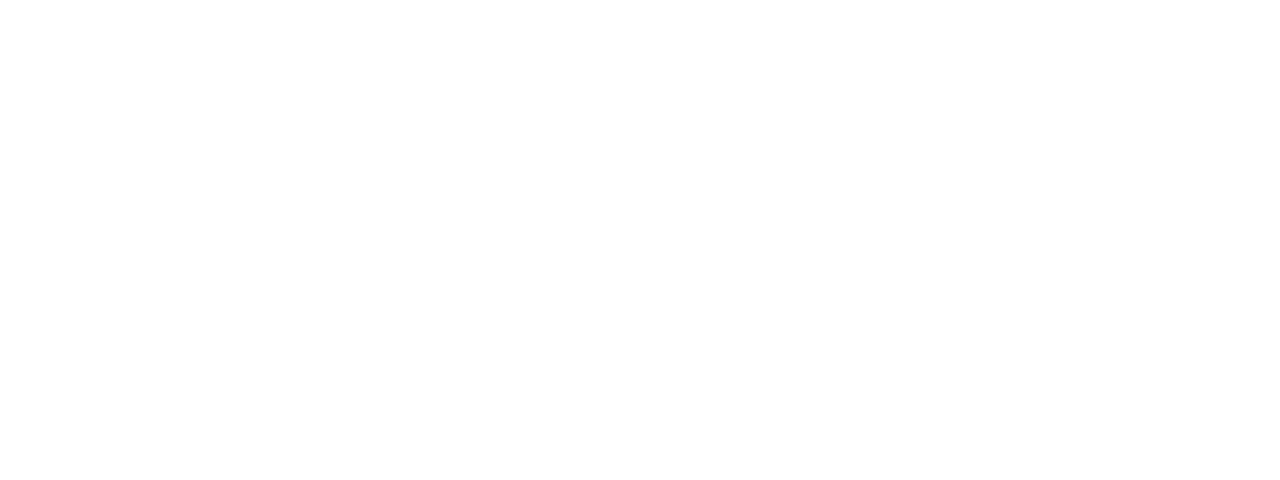
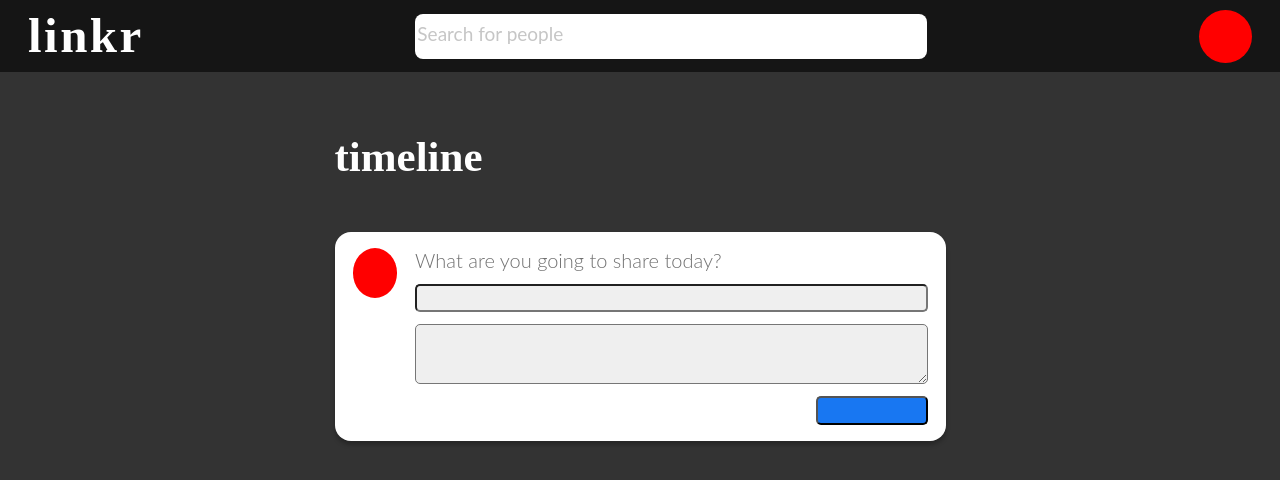
Before and after one commit to starunz/Linkr, a JavaScript app: page /timeline in a window 1280 px wide. Before the commit this address had no page. Shown: the top 480 px of the page. Built offline with nearby package versions, Linux system fonts and the light colour scheme.

Commit message:
feat: publish

```diff
--- a/src/App.js
+++ b/src/App.js
@@ -7,7 +7,7 @@
   return (
       <BrowserRouter>
         <Routes>
-          <Route path="/home" element={<Home/>} />
+          <Route path="/timeline" element={<Home/>} />
         </Routes>
       </BrowserRouter>
   );
--- a/src/components/header/index.js
+++ b/src/components/header/index.js
@@ -1,16 +1,11 @@
 import { Container, Logo, Input, ImageUser } from "./styles";
-import { AiOutlineSearch } from 'react-icons/ai';
 
 export default function Header() {
     return(
         <Container>
             <Logo>linkr</Logo>
             <Input placeholder="Search for people"/>
-            <div>
-                <ImageUser>
-
-                </ImageUser>
-            </div>
+            <ImageUser />
         </Container>
     );
 }
--- /dev/null
+++ b/src/components/publish/index.js
@@ -0,0 +1,16 @@
+import { Button, Container, Form, Image } from "./style";
+
+export default function Publish() {
+
+    return(
+        <Container>
+            <Image />
+            <Form>
+                <span>What are you going to share today?</span>
+                <input />
+                <textarea />
+                <Button />
+            </Form>
+        </Container>
+    );
+}
--- /dev/null
+++ b/src/components/publish/style.js
@@ -0,0 +1,65 @@
+import styled from "styled-components";
+
+export const Container = styled.div`
+    width: 611px;
+    height: 209px;
+
+    background: #FFFFFF;
+    box-shadow: 0px 4px 4px rgba(0, 0, 0, 0.25);
+    border-radius: 16px;
+    padding: 16px 18px;
+    gap: 18px;
+
+    display: flex;
+`;
+
+export const Image = styled.div`
+    width: 50px;
+    height: 50px;
+
+    border-radius: 50%;
+    background-color: red;
+`;
+
+export const Form = styled.form`
+    width: 100%;
+    gap: 12px;
+
+    display: flex;
+    flex-direction: column;
+
+    span {
+        font-family: 'Lato';
+        font-weight: 300;
+        font-size: 20px;
+        line-height: 24px;
+
+        color: #707070;
+    }
+
+    input {
+        width: 100%;
+        height: 30px;
+
+        background: #EFEFEF;
+        border-radius: 5px;
+    }
+
+    textarea {
+        width: 100%;
+        height: 66px;
+
+        background: #EFEFEF;
+        border-radius: 5px;
+    }
+`;
+
+export const Button = styled.button`
+    width: 112px;
+    height: 31px;
+
+    align-self: flex-end;
+
+    background: #1877F2;
+    border-radius: 5px;
+`;
--- /dev/null
+++ b/src/components/timeline/index.js
@@ -0,0 +1,11 @@
+import Publish from "../publish";
+import { Container } from "./style";
+
+export default function Timeline() {
+
+    return(
+        <Container>
+            <Publish />
+        </Container>
+    );
+}
--- /dev/null
+++ b/src/components/timeline/style.js
@@ -0,0 +1,8 @@
+import styled from "styled-components";
+
+export const Container = styled.div`
+    gap: 16px;
+
+    display: flex;
+    flex-direction: column;
+`;
--- /dev/null
+++ b/src/components/title/index.js
@@ -0,0 +1,10 @@
+import { Container } from "./style";
+
+export default function Title({children}) {
+
+    return(
+        <Container>
+            {children}
+        </Container>
+    );
+}
--- /dev/null
+++ b/src/components/title/style.js
@@ -0,0 +1,12 @@
+import styled from "styled-components";
+
+export const Container = styled.div`
+    padding-bottom: 43px;
+
+    font-family: 'Oswald';
+    font-style: normal;
+    font-weight: 700;
+    font-size: 43px;
+    line-height: 64px;
+    color: #FFFFFF;
+`;
--- a/src/pages/home/index.js
+++ b/src/pages/home/index.js
@@ -1,10 +1,18 @@
 import Header from "../../components/header";
-import { Container } from "./styles";
+import Timeline from "../../components/timeline";
+import Title from "../../components/title";
+import { Container, Main } from "./styles";
 
 export default function Home() {
     return(
+        <>
+        <Header />
         <Container>
-            <Header />
+            <Main>
+                <Title>timeline</Title>
+                <Timeline />
+            </Main>
         </Container>
+        </>
     );
 }
--- a/src/pages/home/styles.js
+++ b/src/pages/home/styles.js
@@ -5,4 +5,13 @@
     min-height: 100vh;
 
     background-color: #333333;
+    padding-top: 125px;
+
+    display: flex;
+    flex-direction: column;
+    align-items: center;
 `;
+
+export const Main = styled.div`
+
+`;
```
